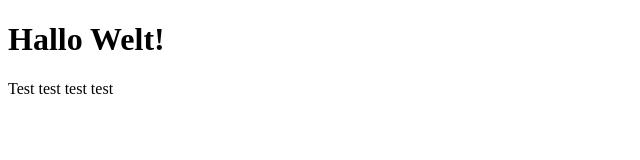
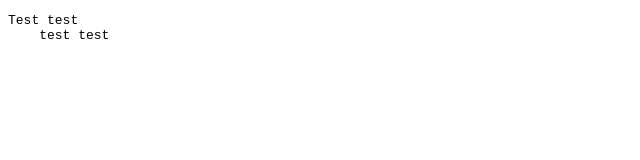
Before and after one commit to julianforte/FAMI, a plain HTML site: page index.html in a window 1280 px wide. Shown: the whole page, without its empty margins (0-640 px from the left). Drawn offline with Linux system fonts and the light colour scheme.

Commit message:
Intex änderung

```diff
--- a/index.html
+++ b/index.html
@@ -1,12 +1,13 @@
 <!DOCTYPE html>
 <html>
 <head>
-<title>Meine Website</title>
+    <title>Meine Website</title>
 </head>
+
 <body>
 
-<h1>Hallo Welt!</h1>
-<p>Test test test test</p>
+<pre>Test test
+    test test</pre>
 
 </body>
 </html>
```
